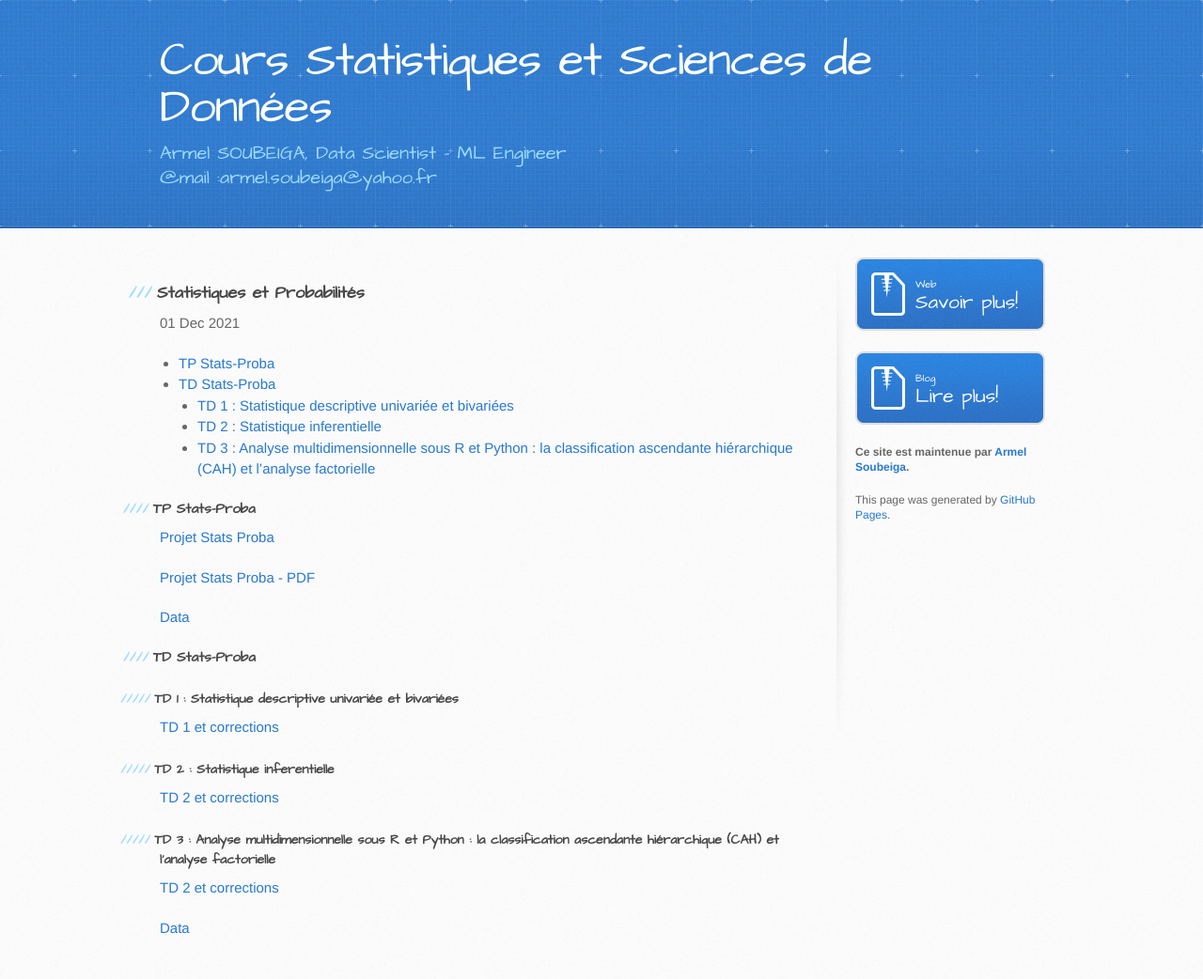
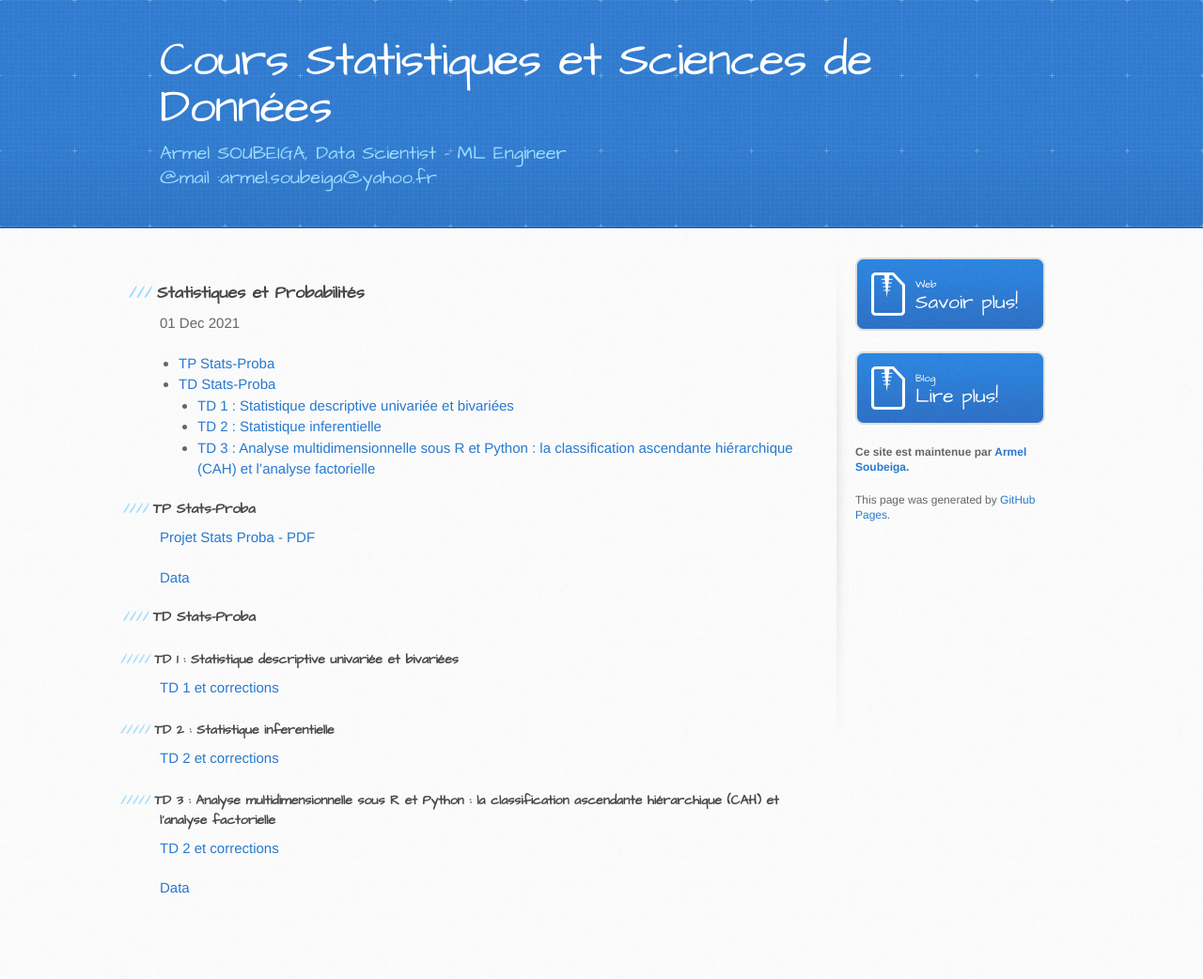
Before and after one commit to armelsoubeiga/Cours, a Jekyll site: the page built from statsprob/_posts/2014-04-06-Statistiques-et-Probabilités.md, in a window 1280 px wide. Shown: the whole page at 94% size. Built offline with Jekyll 4.4.1, drawn with Linux system fonts in a browser that asks for light colours; after the commit the page ends 999 px from its top, so only the background shows below that.

Commit message:
Update 2014-04-06-Statistiques-et-Probabilités.md

```diff
--- a/statsprob/_posts/2014-04-06-Statistiques-et-Probabilités.md
+++ b/statsprob/_posts/2014-04-06-Statistiques-et-Probabilités.md
@@ -7,8 +7,6 @@ date:   12/2021
 {% include toc.md %}
 
 #### TP Stats-Proba
-
-[Projet Stats Proba](https://raw.githubusercontent.com/armelsoubeiga/Cours/master/Statistiques%20et%20Probabilit%C3%A9s/projet/projet-Stats-Proba.html)
 
 [Projet Stats Proba - PDF ](https://github.com/armelsoubeiga/Cours/blob/master/Statistiques%20et%20Probabilit%C3%A9s/projet/projet-Stats-Proba.pdf)
 
```
